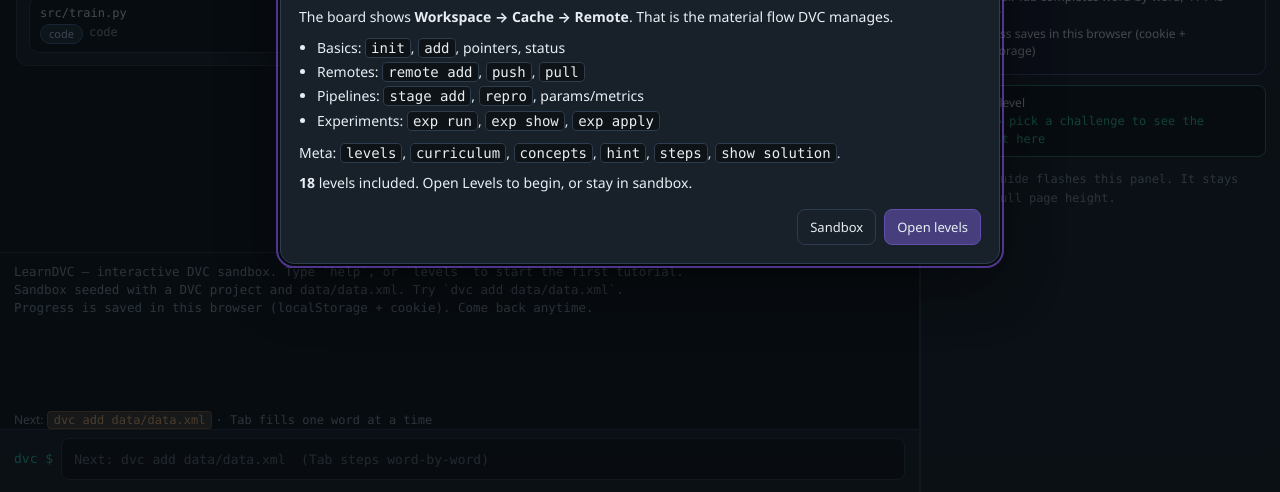
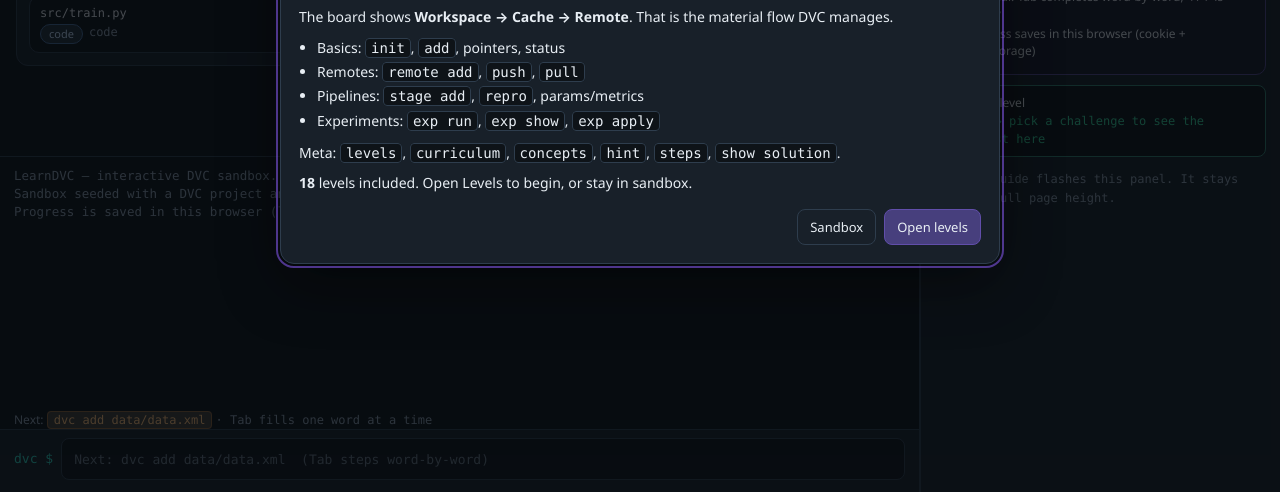
Before and after one commit to alisadeghiaghili/learn-dvc, a website built with Vite: page index.html in a window 1280 px wide. Shown: the part 308-800 px from the top of the page. Built offline with nearby package versions, Linux system fonts and the light colour scheme.

Commit message:
fix: set terminal height to 340px

```diff
--- a/src/style.css
+++ b/src/style.css
@@ -985,15 +985,15 @@
   }
 }
 
-/* Terminal */
+/* Terminal — preferred height (user-settled) */
 .terminal {
   border-top: 1px solid var(--line);
   background: var(--ink);
   display: grid;
   grid-template-rows: minmax(0, 1fr) auto auto;
-  height: 240px;
-  min-height: 200px;
-  max-height: 36vh;
+  height: 340px;
+  min-height: 260px;
+  max-height: 42vh;
   border-right: 1px solid var(--line);
 }
 
```
